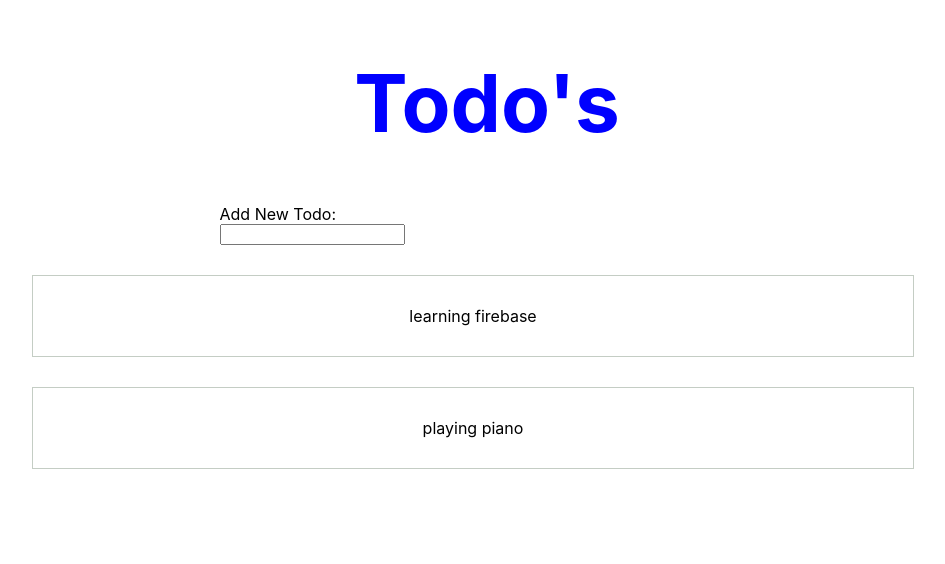
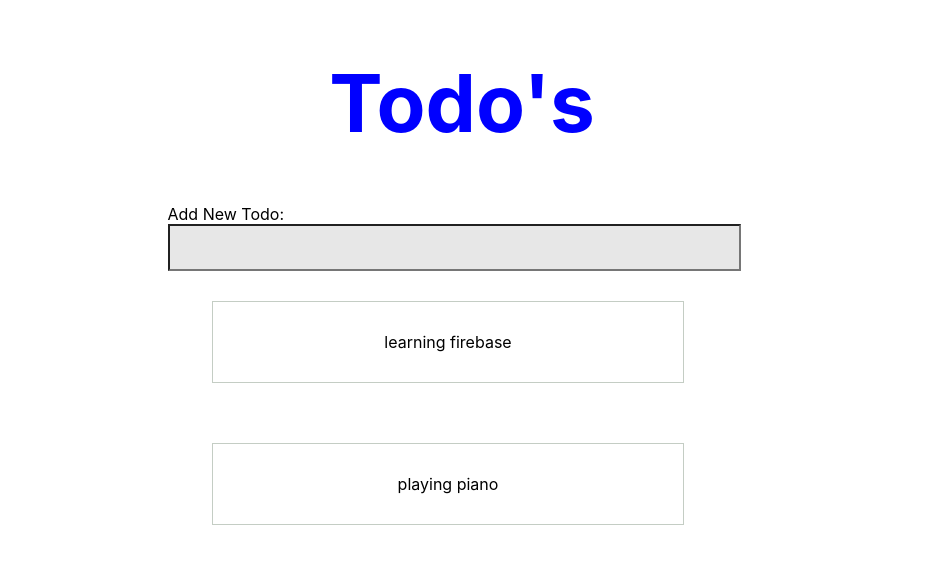
Before and after one commit to Code-250/Todo-App, a React (Create React App) app: page / in a window 1280 px wide. Shown: the top 564 px of the page, without its empty margins (200-1145 px from the left). Built offline with nearby package versions, Linux system fonts and the light colour scheme.

Commit message:
styled my todo

```diff
--- a/src/AddForm.js
+++ b/src/AddForm.js
@@ -20,7 +20,7 @@ class AddTodo extends React.Component {
             <div className='todo-input'>
                 <form className='input-form' onSubmit={this.handleSubmit}>
                     <label className='input-title'>Add New Todo:</label>
-                    <input type='text' onChange={this.handleChange}></input>
+                    <input className='input-field'type='text' onChange={this.handleChange}></input>
                 </form>
             </div>
         )
--- a/src/App.css
+++ b/src/App.css
@@ -8,7 +8,7 @@
   text-align:center;
   color:blue;
   font-size:80px;
-  margin-left:350px;
+  margin-left:300px;
 }
 /* todos.js */
 .collection-item{
@@ -20,8 +20,11 @@
 
 }
 .todos-collection{
-  width:80%;
-  margin-left:200px;
+  display:flex;
+  justify-content:center;
+  flex-direction:column;
+  width:40%;
+  margin-left:150px;
 }
 
 /* input-field */
@@ -33,4 +36,18 @@
 .input-form{
   display:flex;
   flex-direction:column;
+  align-items:start;
+  margin-left:0px;
+  margin-right:0px;
 }
+.input-title{
+  text-align:start;
+  padding-bottom:0px;
+}
+.input-field{
+  padding:10px;
+  margin:0px;
+  width:190%;
+  font-size:20px;
+  background-color:#e7e7e7;
+}
```
Also changed, not shown: 1 other file (tests, documents, lock files or other folders).
